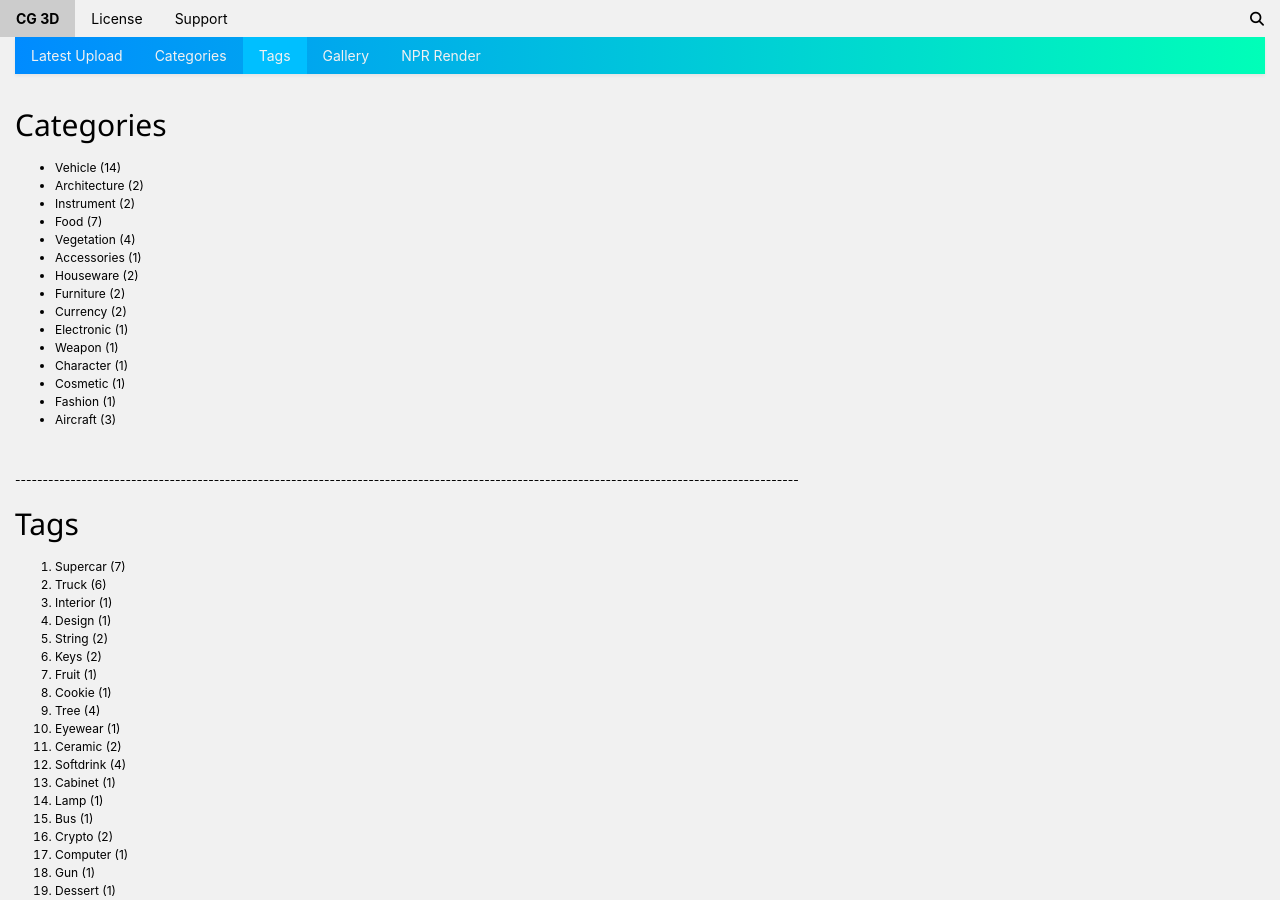
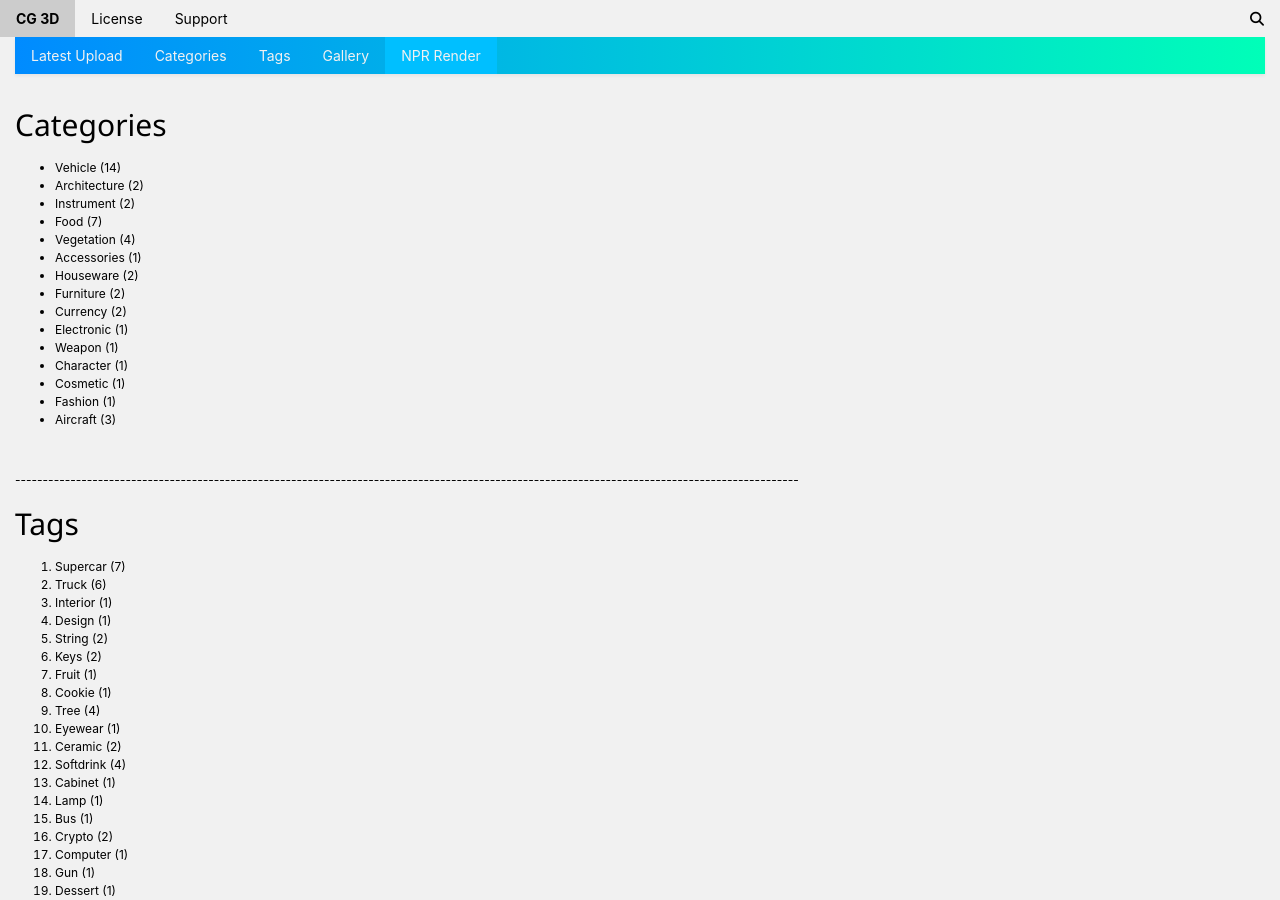
Before and after one commit to artslinux/zltzkjkl0emxcajsghsqi6wv479to0emgeyrcryesou, a Jekyll site: the page built from npr.html, in a window 1280 px wide and 900 px high. Built offline with Jekyll 4.4.1, drawn with Linux system fonts in a browser that asks for light colours; nearby versions of some CDN libraries.

Commit message:
Update npr.html

```diff
--- a/npr.html
+++ b/npr.html
@@ -6,9 +6,9 @@ title: NPR Render
   <div class="bar bg-mc" id="myDIV" >
     <a href="/3d-models" class="bar-item button">Latest Upload</a>
     <a href="/categories" class="bar-item button">Categories</a>
-    <a href="/tags" class="bar-item button" style="background-color:deepskyblue;">Tags</a>
+    <a href="/tags" class="bar-item button" >Tags</a>
     <a href="/gallery" class="bar-item button">Gallery</a>
-    <a href="/npr" class="bar-item button">NPR Render</a>
+    <a href="/npr" class="bar-item button" style="background-color:deepskyblue;">NPR Render</a>
   </div>
 <br/>
 <h2>Categories</h2>
```
